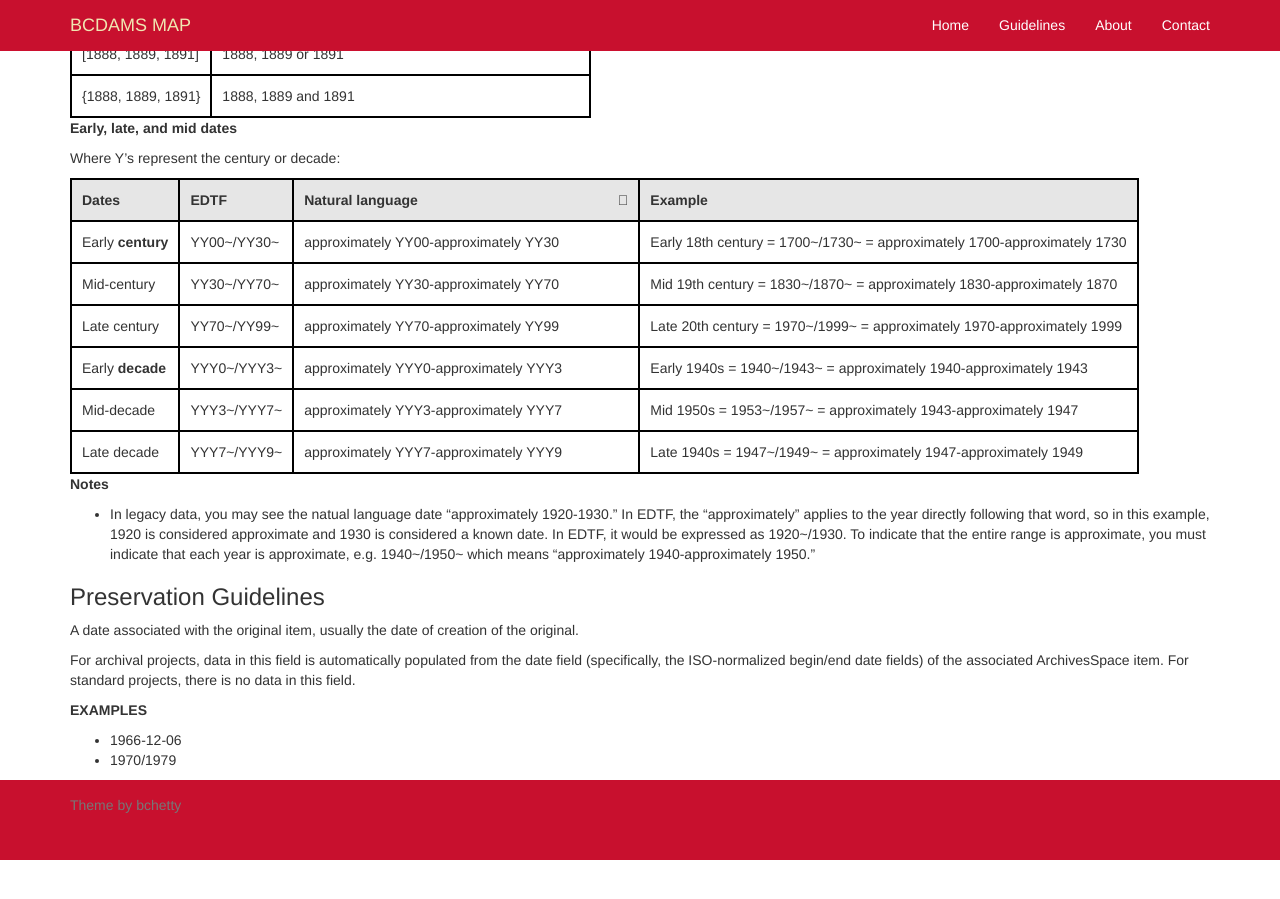
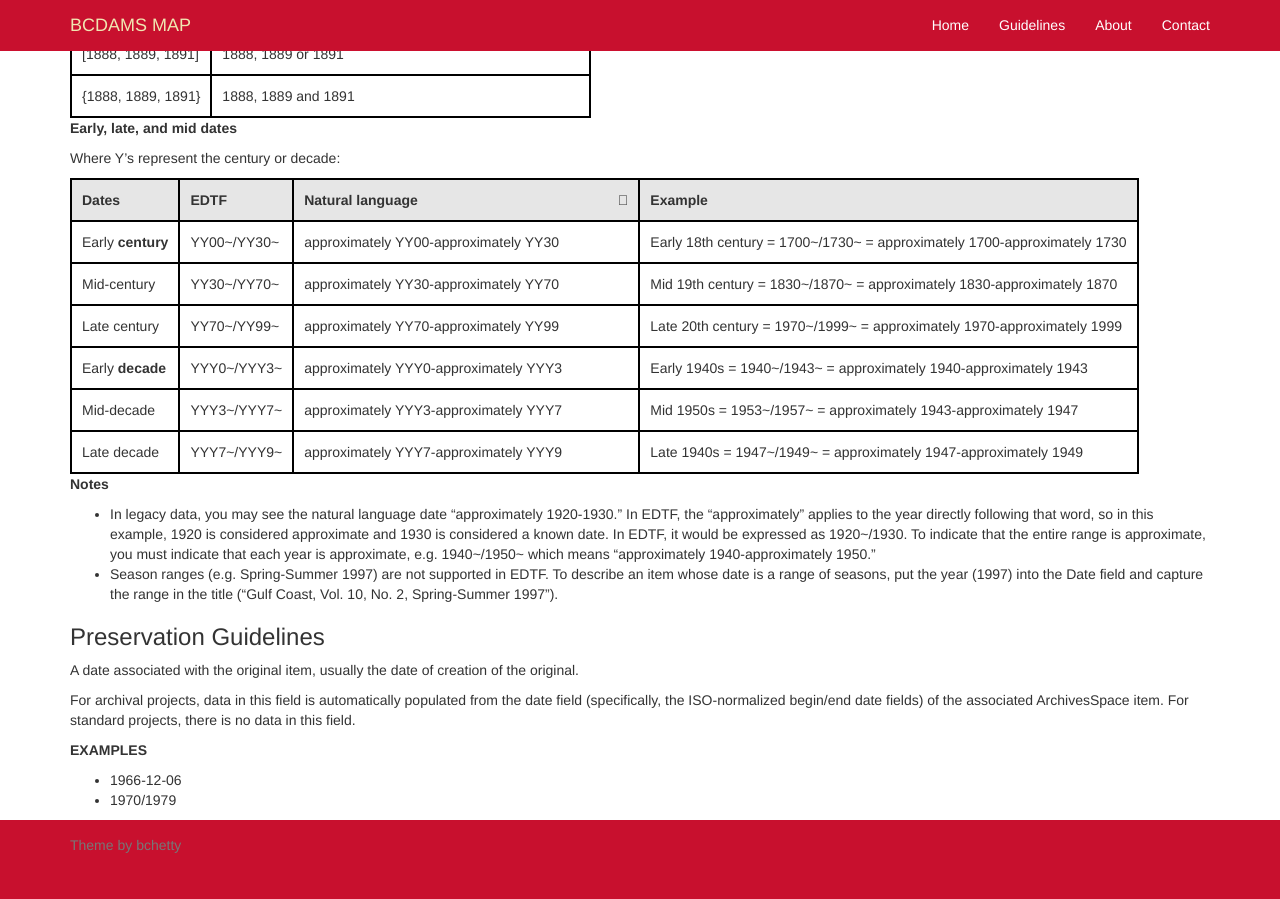
Before and after one commit to uhlibraries-digital/bcdams-map, a Jekyll site: the page built from guidelines/date.md, in a window 1280 px wide and 900 px high, scrolled down 918 px. Built offline with Jekyll 4.4.1, drawn with Linux system fonts in a browser that asks for light colours; nearby versions of some CDN libraries; comment, search, counter and statistics services are not loaded; before the commit the page ends 1778 px from its top, so only the background shows below that.

Commit message:
Clarify season ranges
Fixed one typo and added a note about how to describe seasaon ranges.

```diff
--- a/guidelines/date.md
+++ b/guidelines/date.md
@@ -46,7 +46,8 @@ Mid-decade | YYY3~/YYY7~ | approximately YYY3-approximately YYY7 | Mid 1950s = 1
 Late decade | YYY7~/YYY9~ | approximately YYY7-approximately YYY9 | Late 1940s = 1947~/1949~ = approximately 1947-approximately 1949
 
 __Notes__
-- In legacy data, you may see the natual language date "approximately 1920-1930." In EDTF, the "approximately" applies to the year directly following that word, so in this example, 1920 is considered approximate and 1930 is considered a known date. In EDTF, it would be expressed as 1920~/1930. To indicate that the entire range is approximate, you must indicate that each year is approximate, e.g. 1940~/1950~ which means "approximately 1940-approximately 1950."
+- In legacy data, you may see the natural language date "approximately 1920-1930." In EDTF, the "approximately" applies to the year directly following that word, so in this example, 1920 is considered approximate and 1930 is considered a known date. In EDTF, it would be expressed as 1920~/1930. To indicate that the entire range is approximate, you must indicate that each year is approximate, e.g. 1940~/1950~ which means "approximately 1940-approximately 1950."
+- Season ranges (e.g. Spring-Summer 1997) are not supported in EDTF. To describe an item whose date is a range of seasons, put the year (1997) into the Date field and capture the range in the title ("Gulf Coast, Vol. 10, No. 2, Spring-Summer 1997").
 
 
 ### Preservation Guidelines
```
